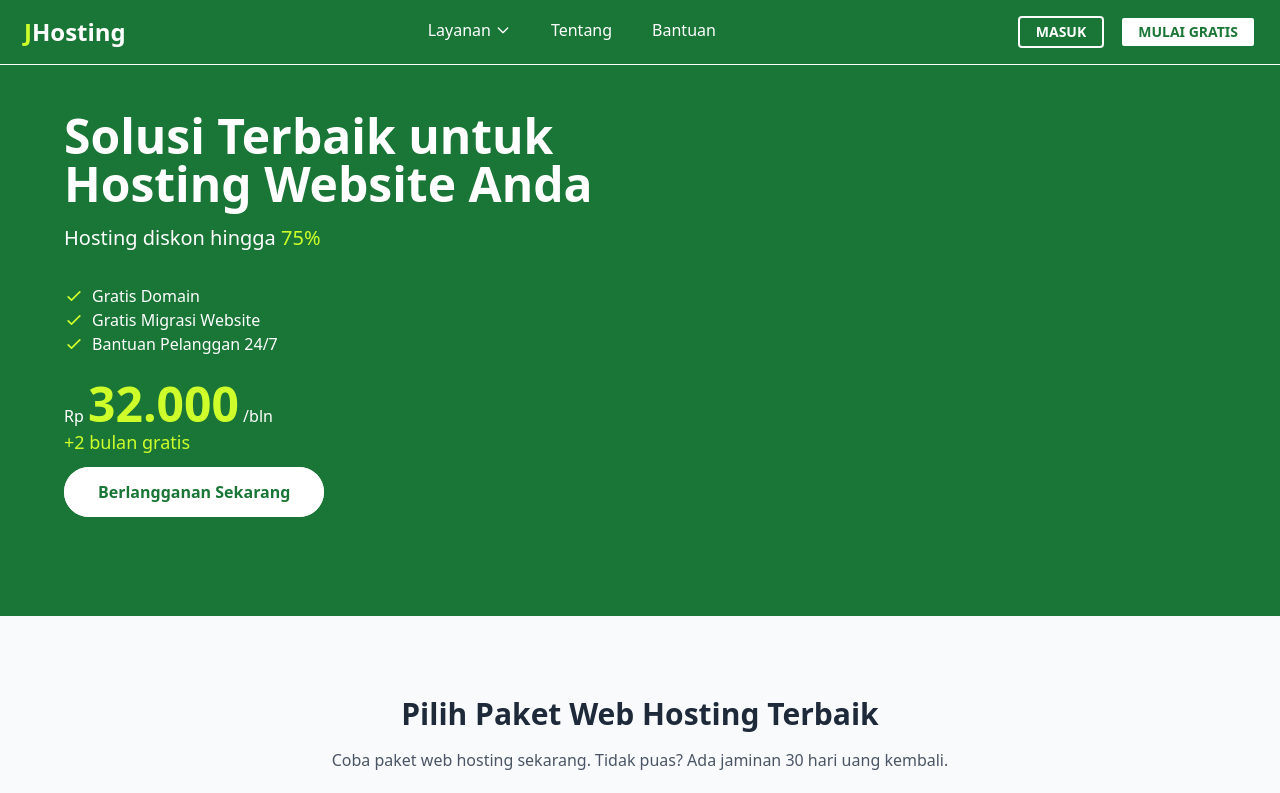
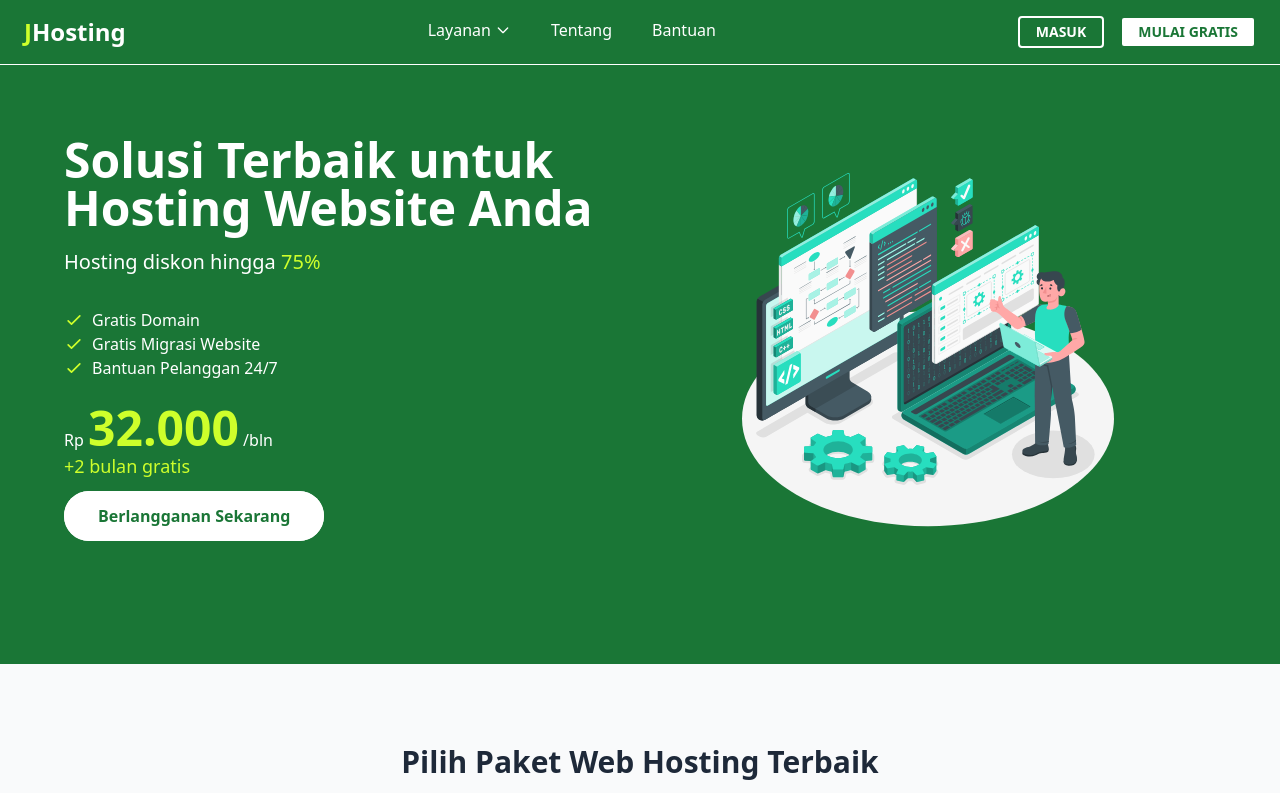
Before and after one commit to JukiSadikin258/juksHosting, a website: page public/index.html in a window 1280 px wide. Shown: the top 793 px of the page. Drawn offline with Linux system fonts and the light colour scheme; the site is published under a folder, as on GitHub Pages, so addresses that start at the root find nothing; files whose address does not match are found by name.

Commit message:
Update index.html

```diff
--- a/public/index.html
+++ b/public/index.html
@@ -121,7 +121,7 @@
                 </div>
             </div>
             <div class="w-full md:w-1/2 mt-6 pt-8 md:py-20">
-                <img src="/img/programmer.svg" alt="" class="w-1/2 md:w-96 mx-auto">
+                <img src="./img/programmer.svg" alt="" class="w-1/2 md:w-96 mx-auto">
             </div>
         </div>
     </div>
```
